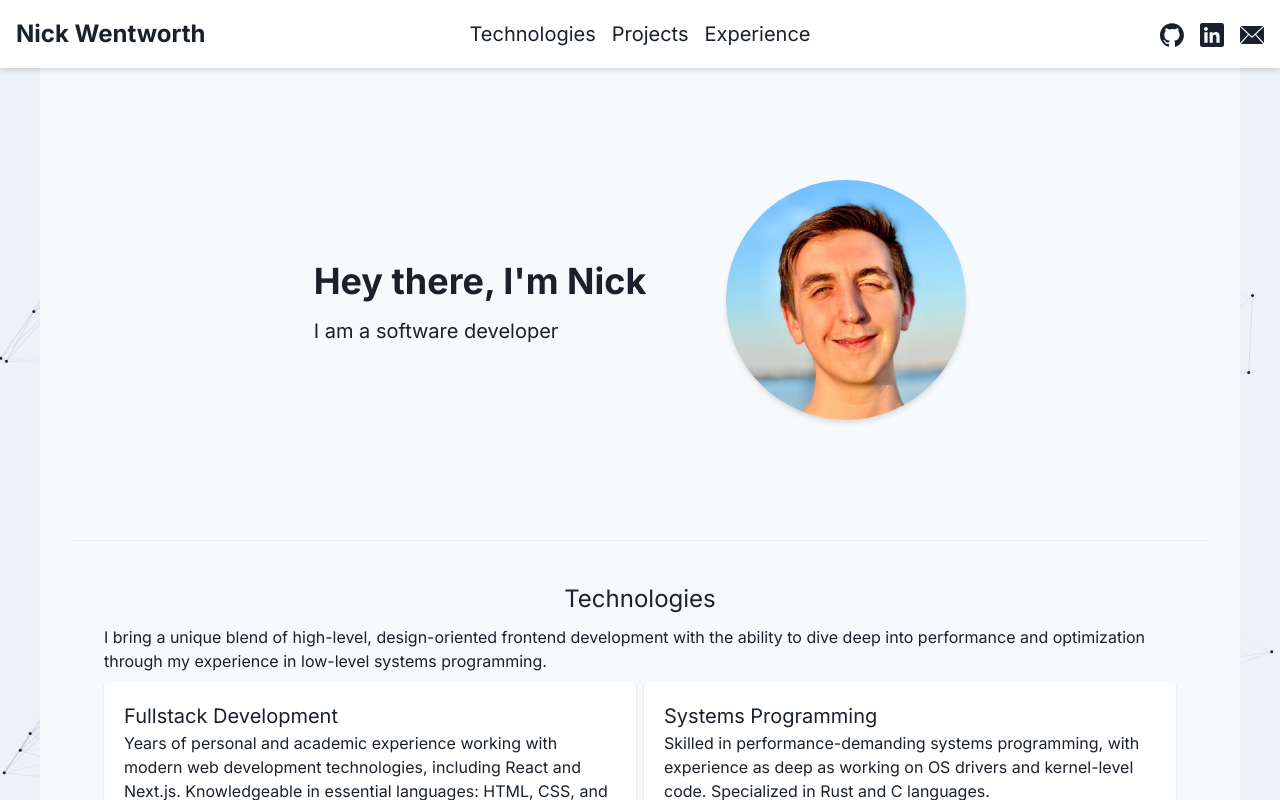
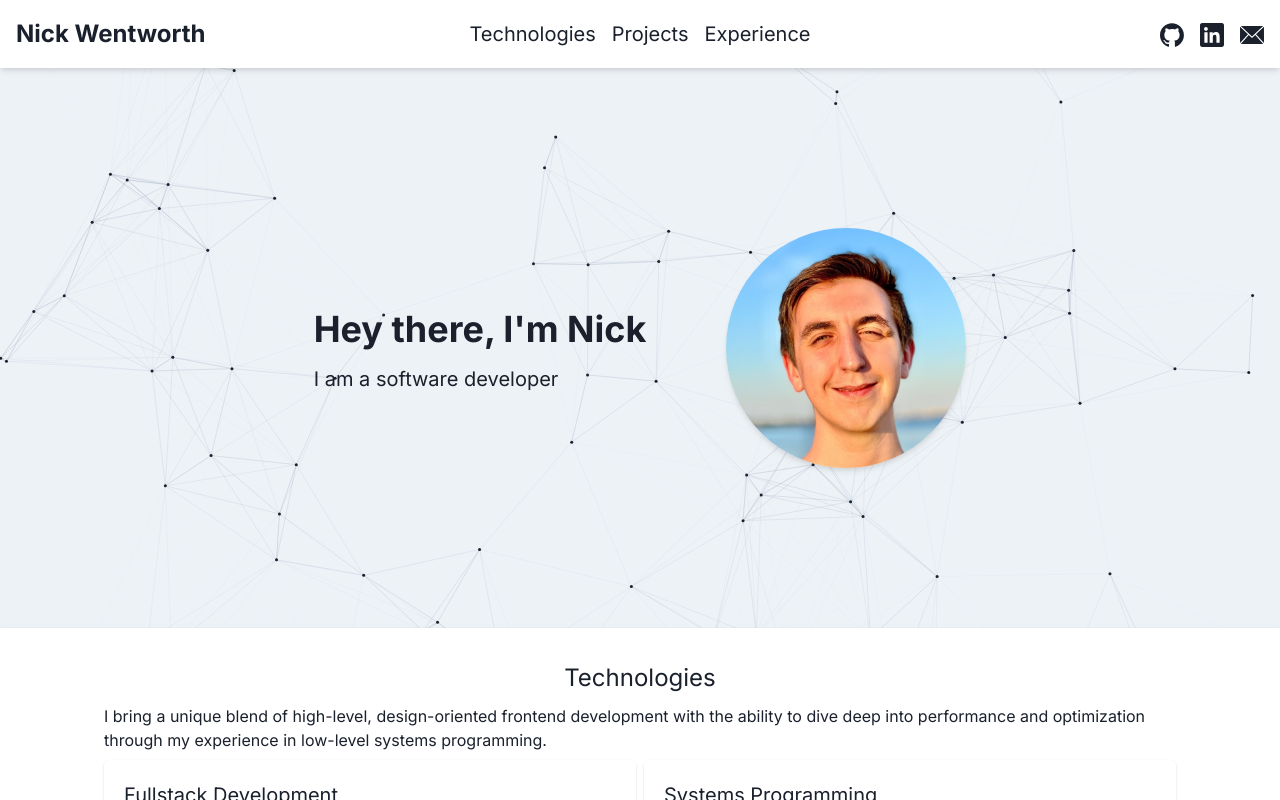
Before and after one commit to NickWentworth/portfolio, a React (Vite) app: page / in a window 1280 px wide. Built offline with nearby package versions, Linux system fonts and the light colour scheme.

Commit message:
adjusted page layout

```diff
--- a/src/App.tsx
+++ b/src/App.tsx
@@ -2,6 +2,7 @@ import DotsBackground from './components/DotsBackground';
 import Header from './components/Header';
 import ProjectCard from './components/ProjectCard';
 import {
+    Box,
     Card,
     CardBody,
     Center,
@@ -25,21 +26,13 @@ export default function App() {
         <DotsBackground>
             <Header />
 
-            <Stack
-                bg='gray.50'
-                maxW='1200px'
-                m='auto'
-                p={{ base: '1rem', md: '2rem' }}
-                gap='2rem'
-                divider={<Divider />}
-            >
             {/* intro */}
             <Stack
                 align='center'
                 justify='center'
                 direction={{ base: 'column-reverse', md: 'row' }}
                 columnGap='5rem'
-                    p='5rem 0'
+                py='10rem'
             >
                 <Stack align={{ base: 'center', md: 'normal' }}>
                     <Text as='b' fontSize='4xl'>
@@ -58,36 +51,50 @@ export default function App() {
                 />
             </Stack>
 
+            {/* main content section */}
+            <Box bg='white' shadow='base'>
+                <Stack
+                    maxW='1200px'
+                    m='auto'
+                    p={{ base: '1rem', md: '2rem' }}
+                    gap='2rem'
+                    divider={<Divider />}
+                >
                     {/* technologies */}
                     <Stack id={ANCHORS.technologies} align='center' p='0 2rem'>
                         <Text fontSize='2xl'>Technologies</Text>
 
                         <Text>
-                        I bring a unique blend of high-level, design-oriented
-                        frontend development with the ability to dive deep into
-                        performance and optimization through my experience in
-                        low-level systems programming.
+                            I bring a unique blend of high-level,
+                            design-oriented frontend development with the
+                            ability to dive deep into performance and
+                            optimization through my experience in low-level
+                            systems programming.
                         </Text>
 
                         <SimpleGrid columns={{ base: 1, md: 2 }} gap='0.5rem'>
                             <Card>
                                 <CardBody>
-                                <Text fontSize='xl'>Fullstack Development</Text>
+                                    <Text fontSize='xl'>
+                                        Fullstack Development
+                                    </Text>
                                     Years of personal and academic experience
                                     working with modern web development
                                     technologies, including React and Next.js.
-                                Knowledgeable in essential languages: HTML, CSS,
-                                and JS/TS.
+                                    Knowledgeable in essential languages: HTML,
+                                    CSS, and JS/TS.
                                 </CardBody>
                             </Card>
 
                             <Card>
                                 <CardBody>
-                                <Text fontSize='xl'>Systems Programming</Text>
+                                    <Text fontSize='xl'>
+                                        Systems Programming
+                                    </Text>
                                     Skilled in performance-demanding systems
-                                programming, with experience as deep as working
-                                on OS drivers and kernel-level code. Specialized
-                                in Rust and C languages.
+                                    programming, with experience as deep as
+                                    working on OS drivers and kernel-level code.
+                                    Specialized in Rust and C languages.
                                 </CardBody>
                             </Card>
                         </SimpleGrid>
@@ -152,9 +159,9 @@ export default function App() {
                         </Text>
 
                         <Text>
-                        I am open to entry-level opportunities! I am excited and
-                        ready to begin my professional career as a software
-                        engineer.
+                            I am open to entry-level opportunities! I am excited
+                            and ready to begin my professional career as a
+                            software engineer.
                         </Text>
 
                         <Card>
@@ -173,8 +180,8 @@ export default function App() {
                                 <Text>
                                     Working as a skilled tutor specializing in
                                     programming and mathematics, with experience
-                                teaching students ranging from middle school to
-                                professional-level.
+                                    teaching students ranging from middle school
+                                    to professional-level.
                                 </Text>
 
                                 <Text as='i'>
@@ -192,10 +199,13 @@ export default function App() {
                             </CardBody>
                         </Card>
                     </Stack>
+                </Stack>
+            </Box>
 
             {/* copyright */}
-                <Center>© 2024 Nick Wentworth - All Rights Reserved</Center>
-            </Stack>
+            <Center py='2rem'>
+                © 2024 Nick Wentworth - All Rights Reserved
+            </Center>
         </DotsBackground>
     );
 }
```
Lines whose indentation alone changed are shown as unchanged.
